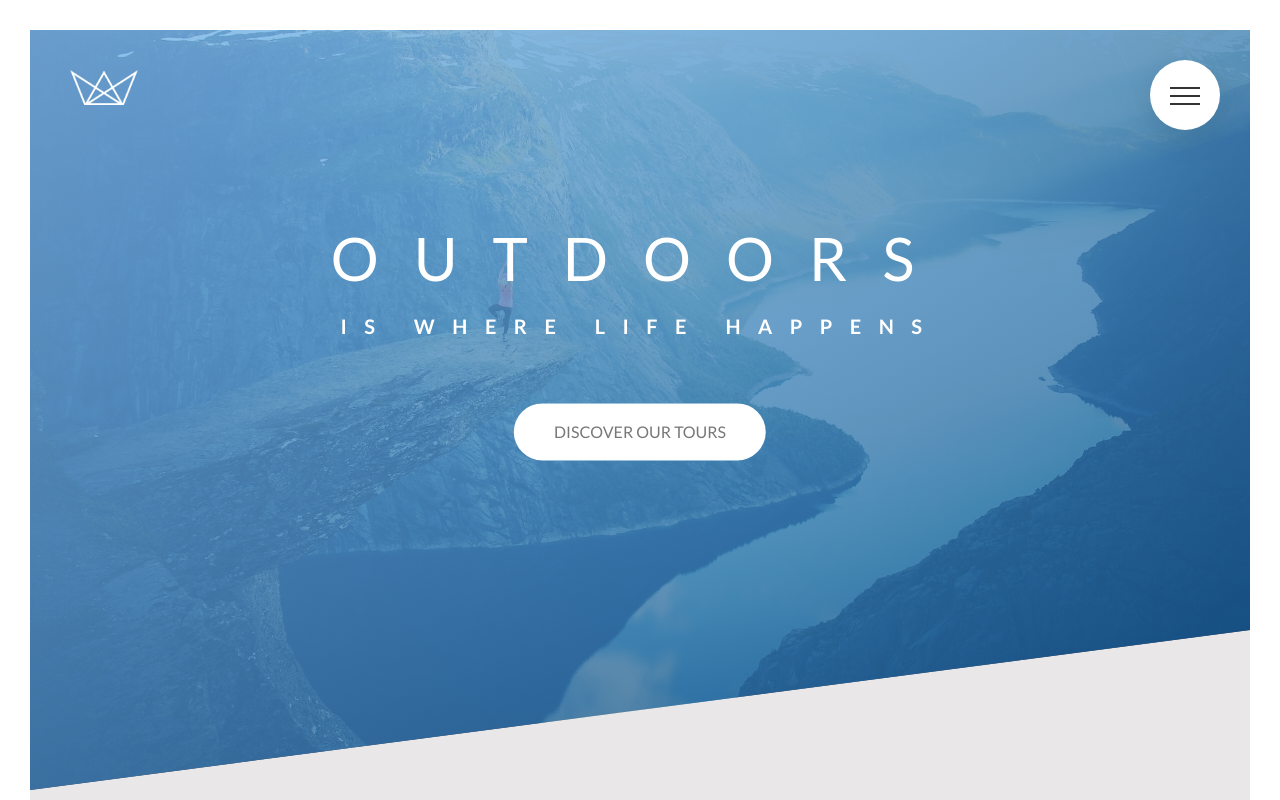
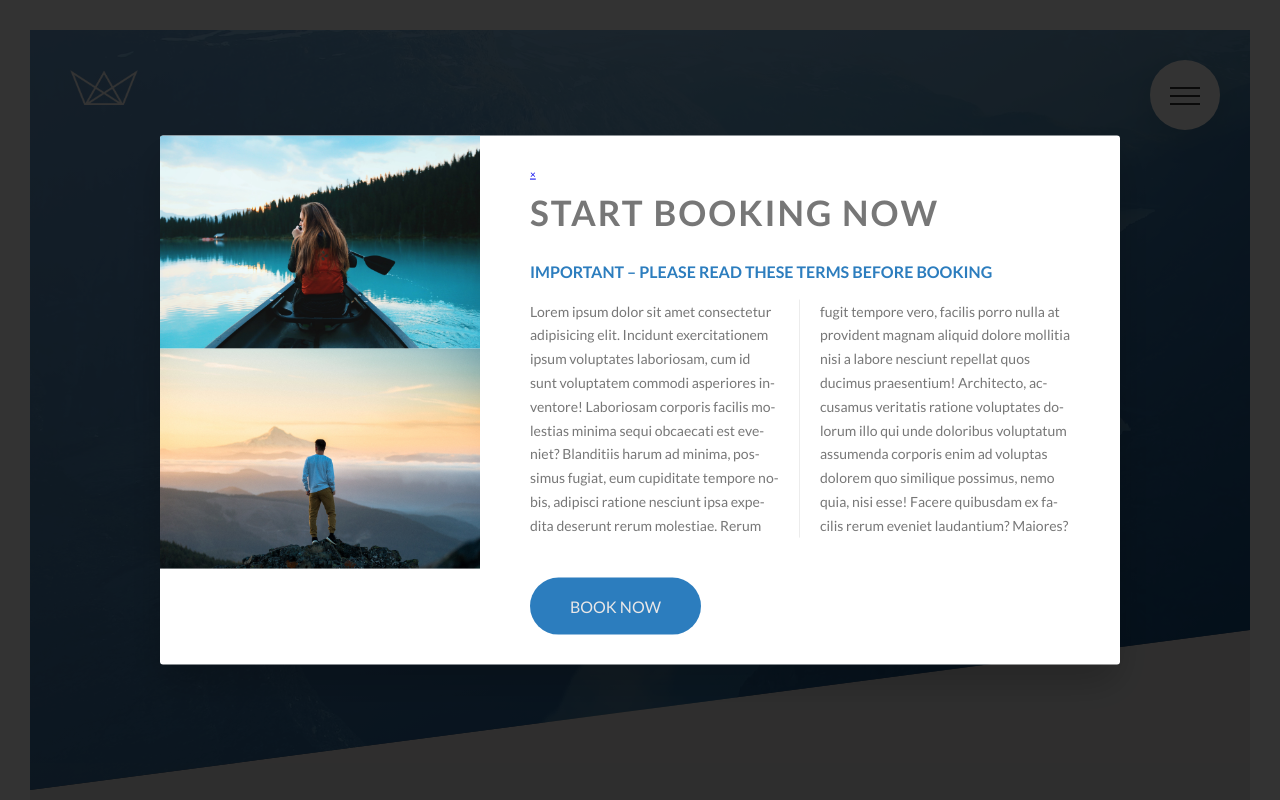
Before and after one commit to markruth2nd/advanced-css-course, a website: page Natours/starter/index.html in a window 1280 px wide. Shown: the top 800 px of the page. Drawn offline with Linux system fonts and the light colour scheme.

Commit message:
popup form started

```diff
--- a/Natours/starter/index.html
+++ b/Natours/starter/index.html
@@ -361,6 +361,25 @@
             </div>
         </footer>
 
+        <div class="popup">
+            <div class="popup__content">
+                <div class="popup__left">
+                    <img src="img/nat-8.jpg" alt="Tour photo" class="popup__img">
+                    <img src="img/nat-9.jpg" alt="Tour photo" class="popup__img">
+                </div>
+
+                <div class="popup__right">
+                    <a href="#section-tours" class="popup__close">&times;</a>
+                    <h2 class="heading-secondary u-margin-bottom-small">Start booking now</h2>
+                    <h3 class="heading-tertiary u-margin-bottom-small">Important &ndash; Please read these terms before booking</h3>
+                    <p class="popup__text">
+                        Lorem ipsum dolor sit amet consectetur adipisicing elit. Incidunt exercitationem ipsum voluptates laboriosam, cum id sunt voluptatem commodi asperiores inventore! Laboriosam corporis facilis molestias minima sequi obcaecati est eveniet? Blanditiis harum ad minima, possimus fugiat, eum cupiditate tempore nobis, adipisci ratione nesciunt ipsa expedita deserunt rerum molestiae. Rerum fugit tempore vero, facilis porro nulla at provident magnam aliquid dolore mollitia nisi a labore nesciunt repellat quos ducimus praesentium! Architecto, accusamus veritatis ratione voluptates dolorum illo qui unde doloribus voluptatum assumenda corporis enim ad voluptas dolorem quo similique possimus, nemo quia, nisi esse! Facere quibusdam ex facilis rerum eveniet laudantium? Maiores?
+                    </p>
+                    <a href="#" class="btn btn--blue">Book now</a>
+                </div>
+            </div>
+        </div>
+
        <!--  <section class="grid-test">
             <div class="row">
                 <div class="col-1-of-2">
@@ -416,5 +435,6 @@
 
 
 
+
     </body>
 </html>
--- a/Natours/starter/sass/abstracts/_mixins.scss
+++ b/Natours/starter/sass/abstracts/_mixins.scss
@@ -5,3 +5,10 @@
         clear: both;
     }
 }
+
+@mixin absCenter {
+    position: absolute;
+    top: 50%;
+    left: 50%;
+    transform: translate(-50%, -50%);
+}
--- /dev/null
+++ b/Natours/starter/sass/components/_popup.scss
@@ -0,0 +1,72 @@
+.popup {
+    height: 100vh;
+    width: 100%;
+    position: fixed;
+    top: 0;
+    left: 0;
+    background-color: rgba($color-black, 0.8);
+    z-index: 9999;
+
+    &__content {
+        @include absCenter;
+
+        width: 75%;
+        background-color: $color-white;
+        border-radius: 3px;
+        box-shadow: 0 2rem 4rem rgba($color-black, 0.2);
+        /* padding: 3rem; */
+        /* animation: popup 1s ease-out;
+        animation-fill-mode: backwards; */
+        display: table;
+        overflow: hidden;
+
+    }
+
+    &__left {
+        width: 33.33333%;
+        display: table-cell;
+
+    }
+
+    &__right {
+        width: 66.66666%;
+        display: table-cell;
+        vertical-align: middle;
+        padding: 3rem 5rem;
+    }
+
+    &__img {
+        display: block;
+        width: 100%;
+    }
+
+    &__text {
+        font-size: 1.4rem;
+        /* color: $color-grey-dark-2; */
+        margin-bottom: 4rem;
+
+        -moz-column-count: 2;
+        -moz-column-gap: 4rem;
+        -moz-column-rule: 1px solid $color-grey-light-2;
+        column-count: 2;
+        column-gap: 4rem;
+        column-rule: 1px solid $color-grey-light-2;
+
+        -moz-hyphens: auto;
+        -ms-hyphens: auto;
+        -webkit-hyphens: auto;
+        hyphens: auto;
+    }
+}
+
+/* @keyframes popup {
+    0% {
+        opacity: 0;
+        transform: translate(-50%, -50%) scale(.25);
+    }
+
+    100% {
+        opacity: 1;
+        transform: translate(-50%, -50%) scale(1);
+    }
+} */
--- a/Natours/starter/sass/main.scss
+++ b/Natours/starter/sass/main.scss
@@ -27,6 +27,8 @@ Dark blue: rgb(2, 91, 163)
 @import "components/feature-box";
 @import "components/story";
 @import "components/form";
+@import "components/popup";
+
 
 @import "layout/footer";
 @import "layout/grid";
```
Also changed, not shown: Natours/starter/css/style.css.
